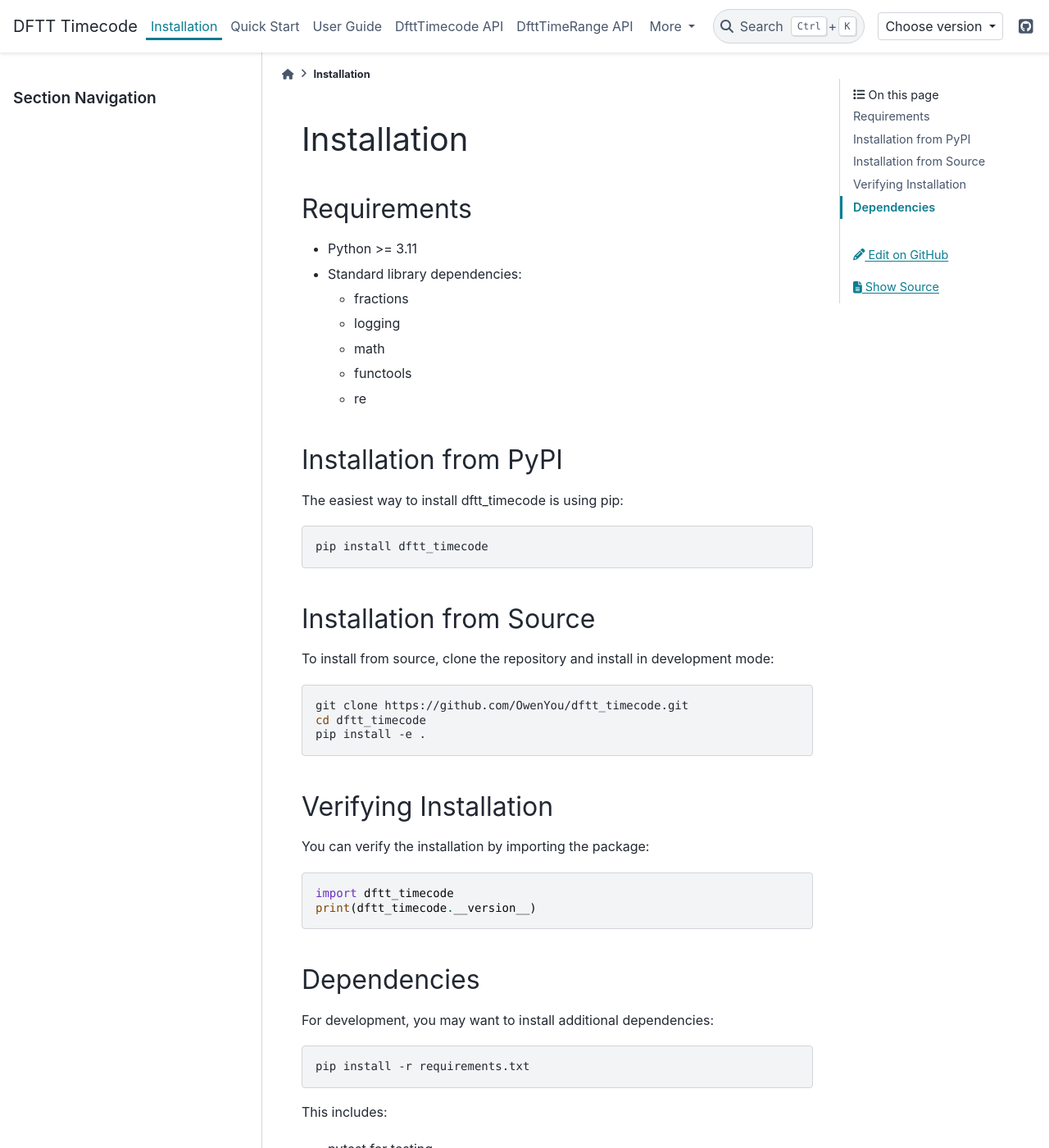
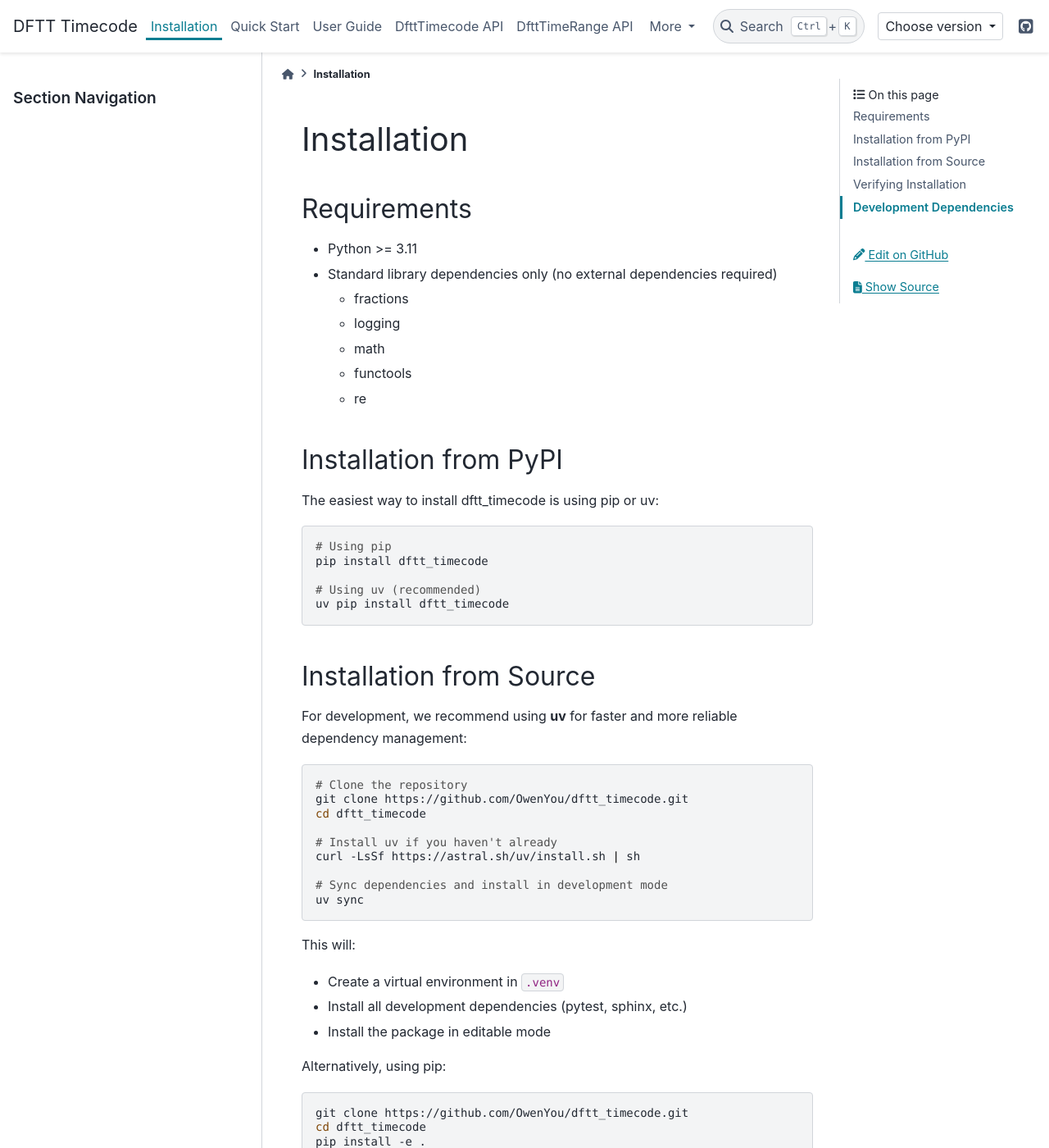
Before and after one commit to OwenYou/dftt_timecode, a Sphinx documentation site: the page built from docs/installation.rst, in a window 1280 px wide and 1400 px high. Shown: the whole window at 82% size. Built offline with Sphinx 7.4.7 and the PyData theme 0.15.4, drawn with Linux system fonts in a browser that asks for light colours; some of the changed text lies outside the part shown.

Commit message:
Enhance project metadata handling and documentation installation instructions; update version retrieval and author information.

```diff
--- a/docs/conf.py
+++ b/docs/conf.py
@@ -5,19 +5,32 @@
 
 import os
 import sys
+import tomllib
 
 # -- Path setup --------------------------------------------------------------
 # If extensions (or modules to document with autodoc) are in another directory,
 # add these directories to sys.path here.
 sys.path.insert(0, os.path.abspath('..'))
 
+# -- Read project metadata from pyproject.toml -------------------------------
+# Get the path to pyproject.toml (one level up from docs/)
+docs_dir = os.path.dirname(os.path.abspath(__file__))
+project_root = os.path.dirname(docs_dir)
+pyproject_path = os.path.join(project_root, 'pyproject.toml')
+
+with open(pyproject_path, 'rb') as f:
+    pyproject_data = tomllib.load(f)
+
+project_info = pyproject_data['project']
+
 # -- Project information -----------------------------------------------------
 # https://www.sphinx-doc.org/en/master/usage/configuration.html#project-information
 
 project = 'DFTT Timecode'
 copyright = '2025, You Ziyuan'
-author = 'You Ziyuan'
-release = '0.0.15a1'
+author = ', '.join(a['name'] for a in project_info['authors'])
+release = project_info['version']
+version = release  # Short version
 
 # HTML title
 html_title = 'DFTT Timecode'
--- a/docs/installation.rst
+++ b/docs/installation.rst
@@ -5,7 +5,7 @@
 ------------
 
 - Python >= 3.11
-- Standard library dependencies:
+- Standard library dependencies only (no external dependencies required)
 
   - fractions
   - logging
@@ -16,16 +16,40 @@
 Installation from PyPI
 ----------------------
 
-The easiest way to install dftt_timecode is using pip:
+The easiest way to install dftt_timecode is using pip or uv:
 
 .. code-block:: bash
 
+   # Using pip
    pip install dftt_timecode
+
+   # Using uv (recommended)
+   uv pip install dftt_timecode
 
 Installation from Source
 -------------------------
 
-To install from source, clone the repository and install in development mode:
+For development, we recommend using **uv** for faster and more reliable dependency management:
+
+.. code-block:: bash
+
+   # Clone the repository
+   git clone https://github.com/OwenYou/dftt_timecode.git
+   cd dftt_timecode
+
+   # Install uv if you haven't already
+   curl -LsSf https://astral.sh/uv/install.sh | sh
+
+   # Sync dependencies and install in development mode
+   uv sync
+
+This will:
+
+- Create a virtual environment in ``.venv``
+- Install all development dependencies (pytest, sphinx, etc.)
+- Install the package in editable mode
+
+Alternatively, using pip:
 
 .. code-block:: bash
 
@@ -43,17 +67,34 @@
    import dftt_timecode
    print(dftt_timecode.__version__)
 
-Dependencies
-------------
+Development Dependencies
+------------------------
 
-For development, you may want to install additional dependencies:
+The project uses **uv** for dependency management. All dependencies are defined in ``pyproject.toml``:
+
+- **pytest** - Testing framework
+- **sphinx** - Documentation generator
+- **pydata-sphinx-theme** - Documentation theme
+
+To install development dependencies with uv:
 
 .. code-block:: bash
 
-   pip install -r requirements.txt
+   # Install all development dependencies
+   uv sync
 
-This includes:
+   # Activate the virtual environment
+   source .venv/bin/activate  # On Windows: .venv\Scripts\activate
 
-- pytest for testing
-- sphinx for documentation
-- pydata-sphinx-theme for documentation theme
+To run tests:
+
+.. code-block:: bash
+
+   pytest
+
+To build documentation:
+
+.. code-block:: bash
+
+   cd docs
+   make html
```
Also changed, not shown: dftt_timecode/__init__.py (+12 -2 lines), pyproject.toml (+2 -15 lines), 2 other files.
